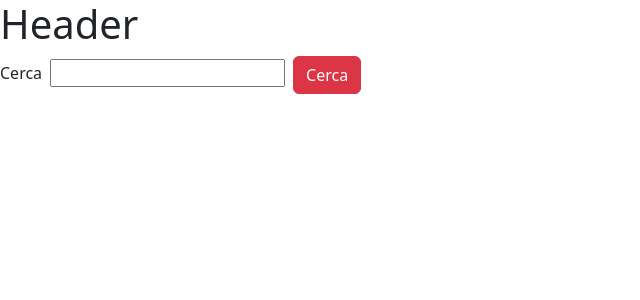
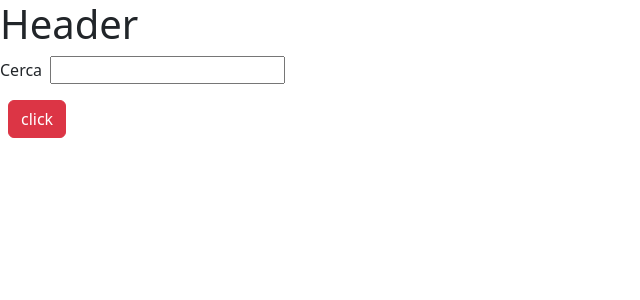
Before and after one commit to Frapenle/vite-boolflix, a Vue app: page / in a window 1280 px wide. Shown: the top 300 px of the page, without its empty margins (0-640 px from the left). Built offline with nearby package versions, Linux system fonts and the light colour scheme.

Commit message:
Add @click

```diff
--- a/src/components/HeaderComponent.vue
+++ b/src/components/HeaderComponent.vue
@@ -18,9 +18,10 @@ export default {
     <h1>Header</h1>
     <label class="me-2" for="searchbar">Cerca</label>
     <input type="text" name="" id="searchbar" v-model="store.searchText">
-    <button class="btn btn-danger ms-2" @keyup.enter="$emit('search')">Cerca</button>
+    <p>{{ store.searchText }}</p>
+    <button class="btn btn-danger ms-2" @click="$emit('search')">click</button>
     <ul>
-      <li v-for="movie in store.movies" key="movie.id" class="mb-5">
+      <li v-for="movie in store.movies" :key="movie.id" class="mb-5">
         <h3>{{ movie.title }}</h3>
         <h4>{{ movie.original_title }}</h4>
         <p>Lingua {{ movie.original_language }} Voto: {{ movie.vote_average }}</p>
```
